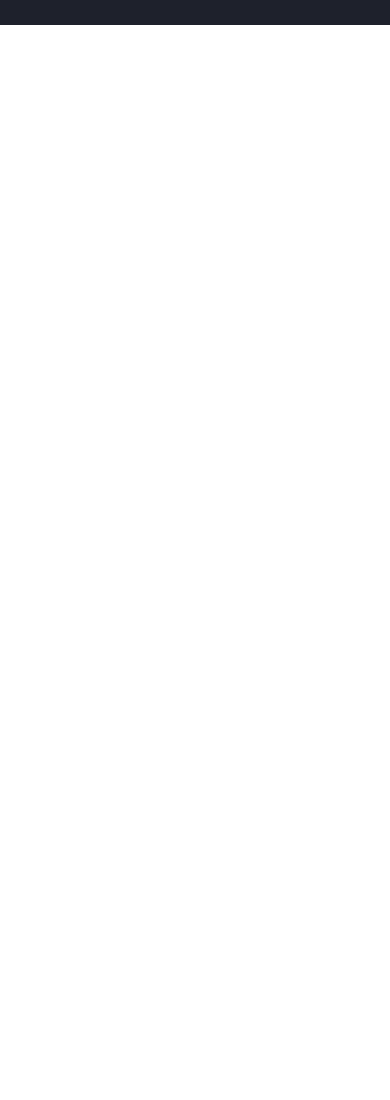
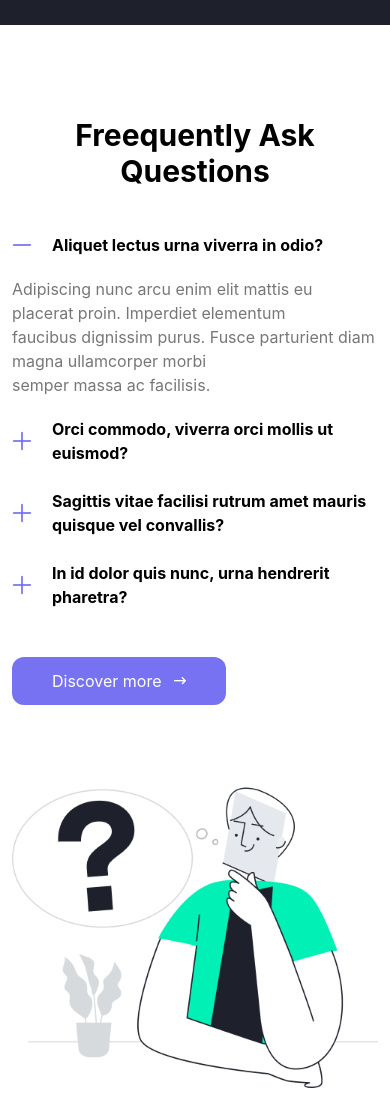
Before and after one commit to amir-arch-cyber/groupwork, a website: page index.html in a window 390 px wide. Shown: the part 6349-7449 px from the top of the page. Before the commit the page ends 6374 px from the top, so only its background shows below. Drawn offline with nearby package versions, Linux system fonts and the light colour scheme; files that its build step writes are made by us from their sources.

Commit message:
Finished section Ask?,dektop and mobiled

```diff
--- a/index.html
+++ b/index.html
@@ -297,5 +297,36 @@
 
 
 </section>
+
+
+<section class="max-w-300 m-auto p-3">
+
+    <div class="lg:flex lg:justify-between lg:mt-40">
+
+        <div>
+            <img class="absolute top-[550vh] left-[1vh] hidden lg:block" src="./src/images_mukammal/linespopopopo.png" alt="">
+            <h1 class="lg:text-5xl text-3xl mt-20 lg:mt-0 text-center lg:text-start font-bold">Freequently Ask Questions</h1>
+            <br>
+            <h3 class="flex items-center gap-5 font-bold mt-5"> <img src="./src/images_mukammal/Minus.png" alt="">Aliquet lectus urna viverra in odio?</h3>
+            <p class="text-[#777] mt-5">Adipiscing nunc arcu enim elit mattis eu placerat proin. Imperdiet elementum <br>
+                 faucibus dignissim purus. Fusce parturient diam magna ullamcorper morbi <br>
+                  semper massa ac facilisis.</p>
+                  <h3 class="flex items-center gap-5 mt-5 font-bold"> <img src="./src/images_mukammal/Plus.png" alt="">Orci commodo, viverra orci mollis ut euismod?</h3>
+                  <br>
+            <h3 class="flex items-center gap-5 font-bold"> <img src="./src/images_mukammal/Plus.png" alt="">Sagittis vitae facilisi rutrum amet mauris quisque vel convallis?</h3>
+            <br>
+            <h3 class="flex items-center gap-5 font-bold"> <img src="./src/images_mukammal/Plus.png" alt="">In id dolor quis nunc, urna hendrerit pharetra?</h3>
+            <br>
+            <br>
+            <button class="text-white bg-[#7772F1] px-10 py-3 flex  items-center gap-3 rounded-xl"> Discover more <img src="./src/images_mukammal/Line (Stroke).png" alt=""></button>
+        </div>
+
+        <div class="mt-20 lg:mt-0">
+            <img src="./src/images_mukammal/illustration5555.png" alt="">
+        </div>
+    </div>
+
+</section>
+
 </body>
 </html>
```
Also changed, not shown: src/images_mukammal/Line (Stroke).png (added), src/images_mukammal/Minus.png (added), src/images_mukammal/Plus.png (added), src/images_mukammal/illustration5555.png (added), src/images_mukammal/linespopopopo.png (added).
